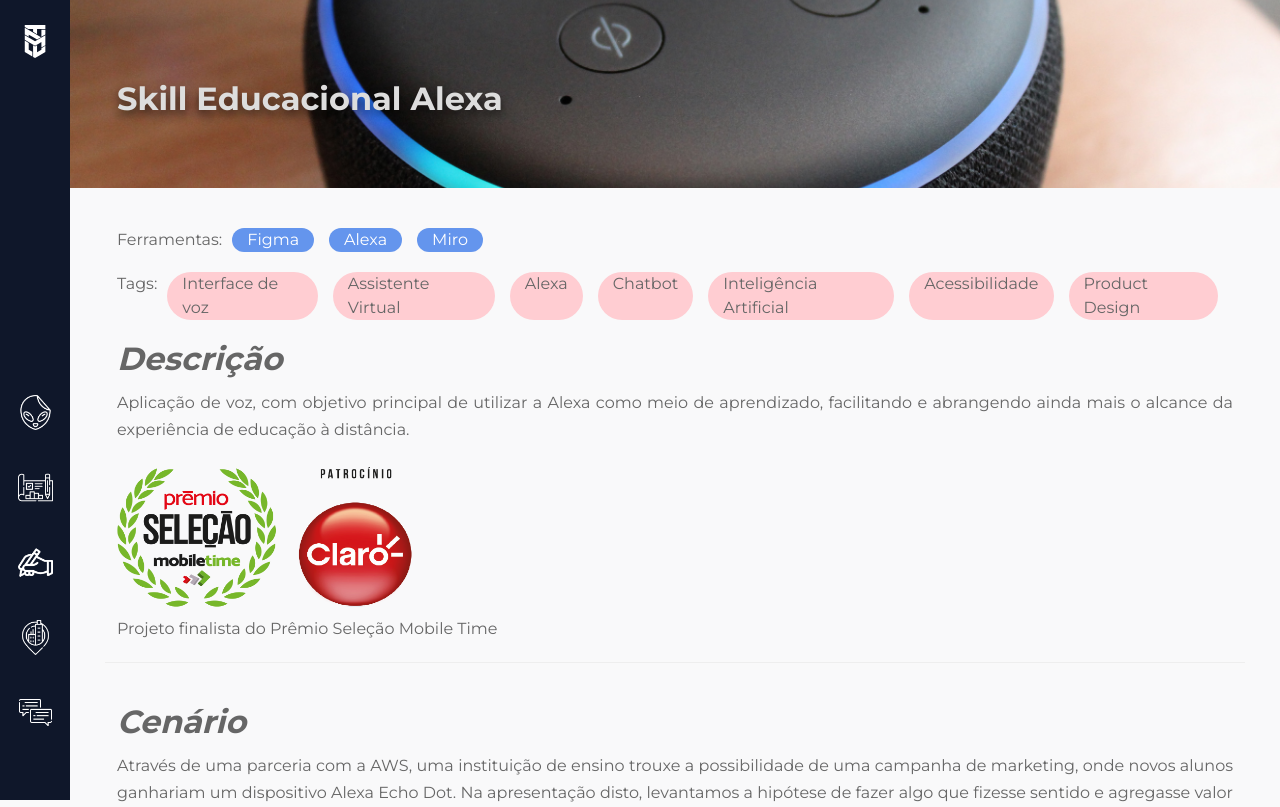
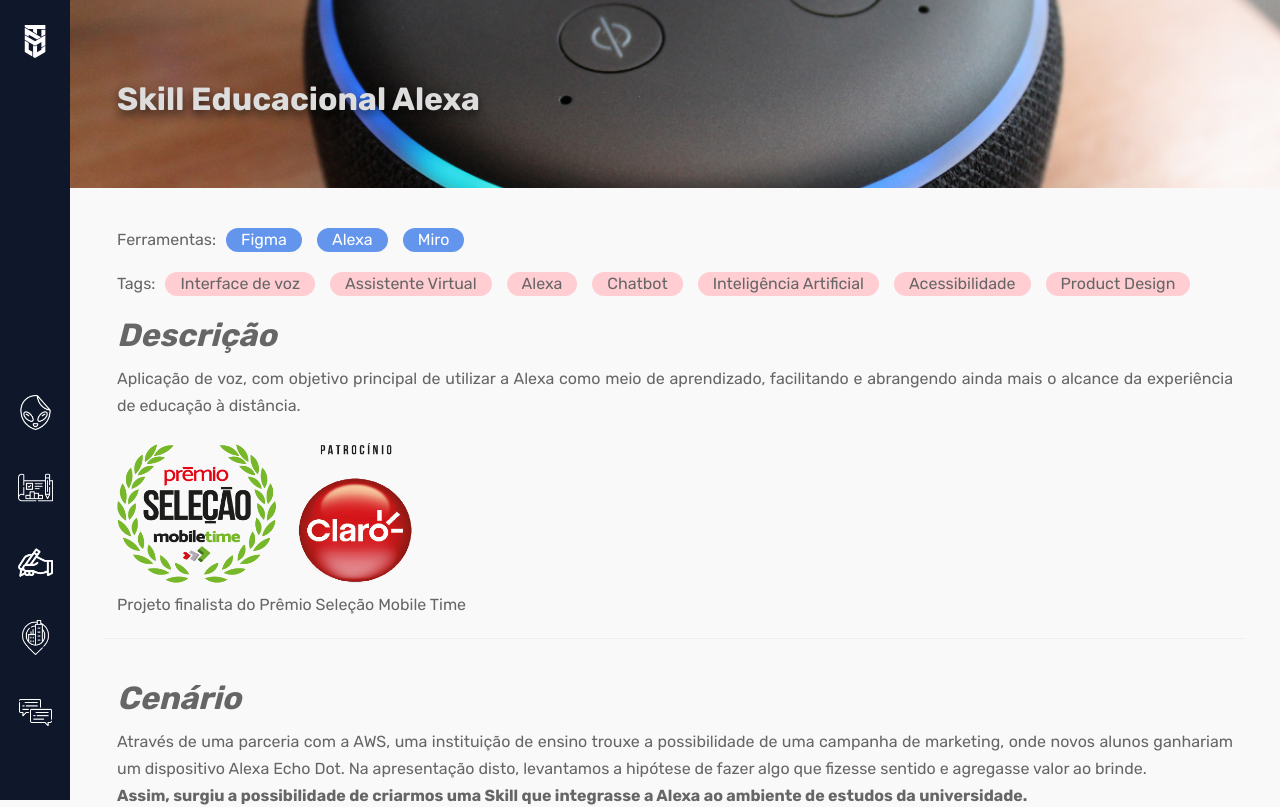
Before and after one commit to MiltonNeto/miltonneto.com.br, a Next.js app: page /ProjectAlexa in a window 1280 px wide. Shown: the top 807 px of the page. Built offline with nearby package versions, Linux system fonts and the light colour scheme.

Commit message:
Correção de fonte

```diff
--- a/pages/index.tsx
+++ b/pages/index.tsx
@@ -16,6 +16,7 @@
       <title>Milton Neto - Designer e mentoria de User Experience e Interface | UX e UI</title>
       <meta name="description" content="Portfolio Digital de Milton Neto, Designer de interfaces digitais e especialista em experiência de usuário. Chega aí, vamos bater um papo sobre seu projeto!"/>
       <meta name="viewport" content="width=device-width, initial-scale=1" />
+      <link href="https://fonts.googleapis.com/css2?family=Rubik:wght@300;400;500;600;700;800;900&display=swap" rel="stylesheet"></link>
       <link rel="icon" href="/favicon.ico" />
 
     </Head>
--- a/styles/globals.scss
+++ b/styles/globals.scss
@@ -3,14 +3,14 @@
 
 @import './scss/partials/reset';
 
-@import url('https://fonts.googleapis.com/css2?family=Montserrat:wght@300;400;500;600;700;800;900&display=swap');
+@import url('https://fonts.googleapis.com/css2?family=Rubik:wght@300;400;500;600;700;800;900&display=swap');
 
 @import './scss/partials/variables';
 
 
 @media (max-width: 767.98px){
   #appBody{
-    font-family: Montserrat;
+    font-family: Rubik;
     color: $DarkGray;
     min-height: 350px;
   }
@@ -20,7 +20,7 @@
   .offcanvas{
     background: linear-gradient(0deg, rgba(15,23,42,1) 0%, rgba(36,59,85,1) 100%);
     color: #FFF;
-    font-family: Montserrat;
+    font-family: Rubik;
     .offcanvas-body{
       display: flex;
       flex-direction: column;
@@ -190,7 +190,7 @@
 @media (min-width: 768px){
   #appBody{
     background-color: $LightGray;
-    font-family: Montserrat;
+    font-family: Rubik;
     color: $DarkGray;
     min-height: 350px;
   }
```
